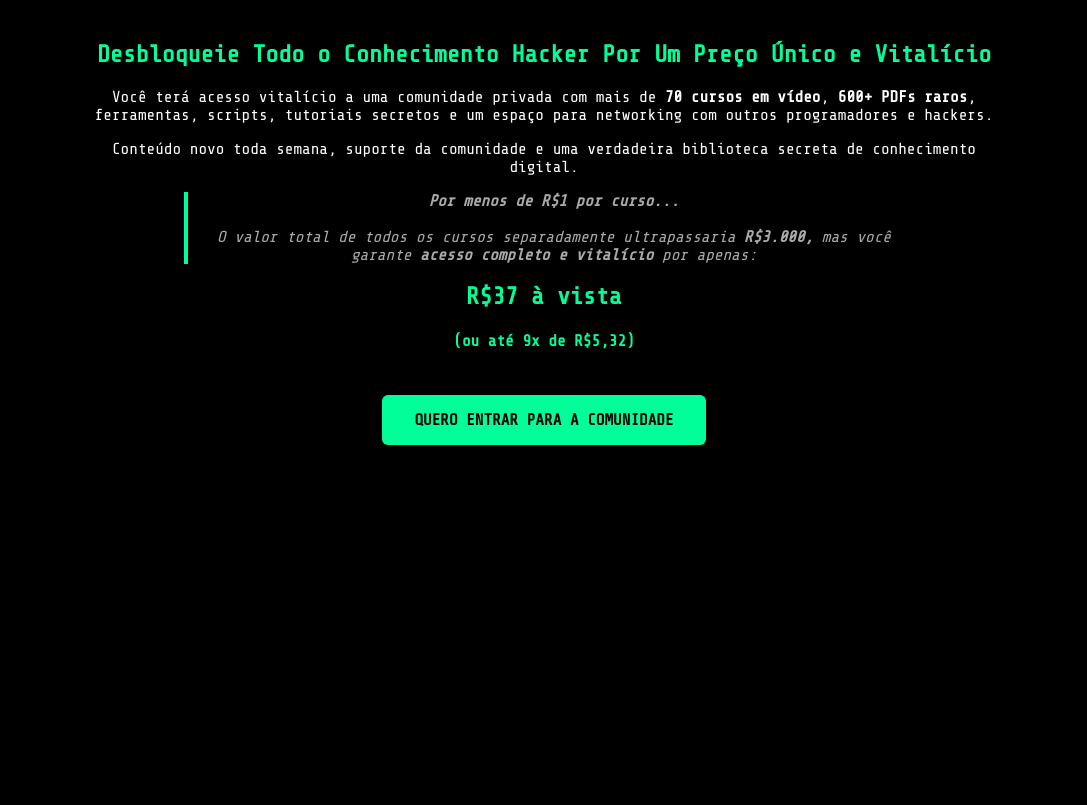
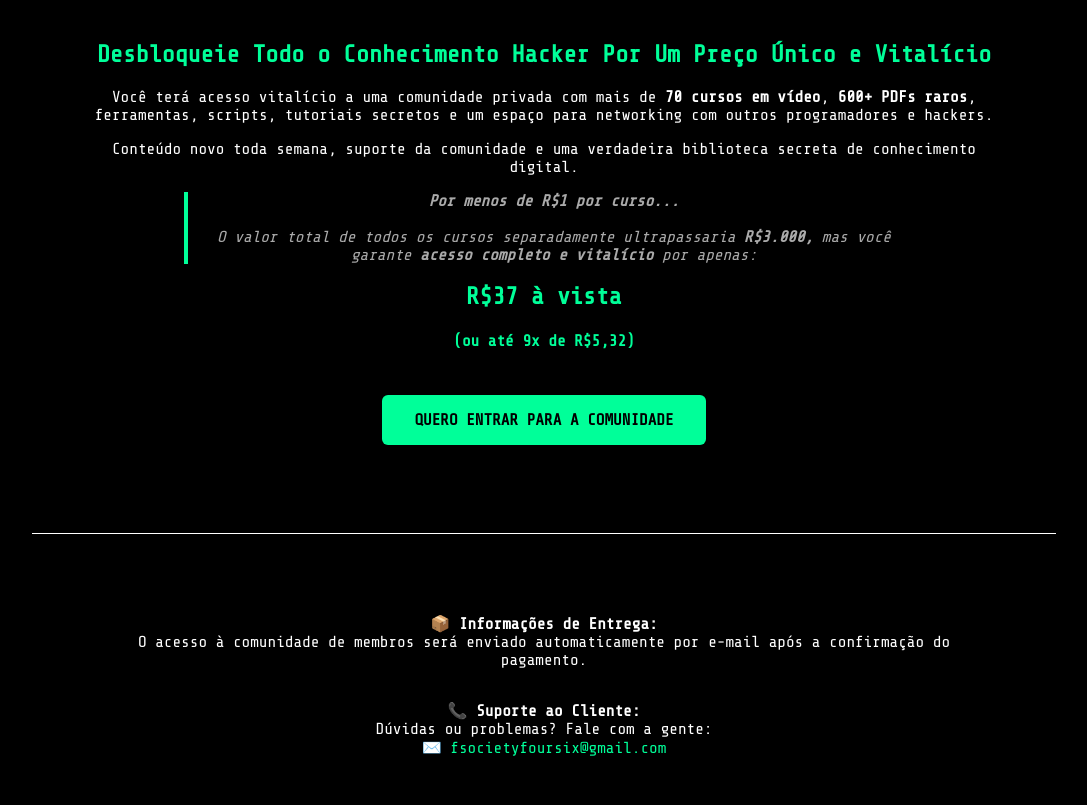
Before and after one commit to null-near/fsociety, a plain HTML site: page index.html in a window 1280 px wide. Shown: the part 3237-4042 px from the top of the page, without its empty margins (96-1183 px from the left). Before the commit the page ends 3738 px from the top, so only its background shows below. Drawn offline with nearby package versions, Linux system fonts and the light colour scheme; no server answers.

Commit message:
Adição da forma de entrega e do contato para suporte

```diff
--- a/index.html
+++ b/index.html
@@ -230,5 +230,23 @@ ul {
     <h4>(ou até 9x de R$5,32)</h4>
     <a href="https://ev.braip.com/checkout/pla2jm0z/cheq9n0n" class="button">QUERO ENTRAR PARA A COMUNIDADE</a>
   </div>
+
+  <!-- Linha divisória branca -->
+<hr style="border: 0; height: 1px; background-color: #fff; margin: 2rem auto; width: 80%;">
+
+<!-- Informações de entrega e suporte -->
+<div class="container">
+  <p>
+    📦 <strong>Informações de Entrega:</strong><br>
+    O acesso à comunidade de membros será enviado automaticamente por e-mail após a confirmação do pagamento.
+  </p>
+
+  <p style="margin-top: 2rem;">
+    📞 <strong>Suporte ao Cliente:</strong><br>
+    Dúvidas ou problemas? Fale com a gente:<br>
+    ✉️ <a href="mailto:fsocietyfoursix@gmail.com" style="color: #00ff99; text-decoration: none;">fsocietyfoursix@gmail.com</a>
+  </p>
+</div>
+
 </body>
 </html>
```
